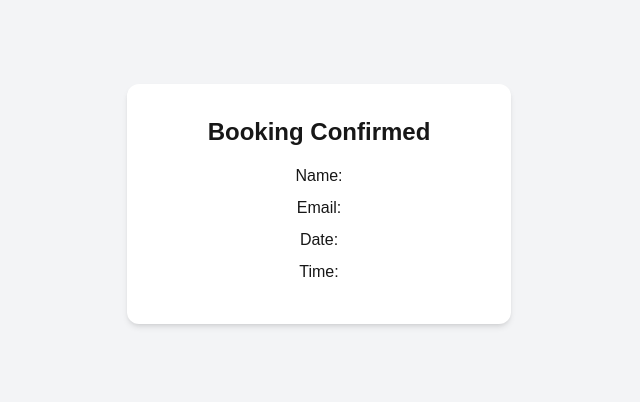
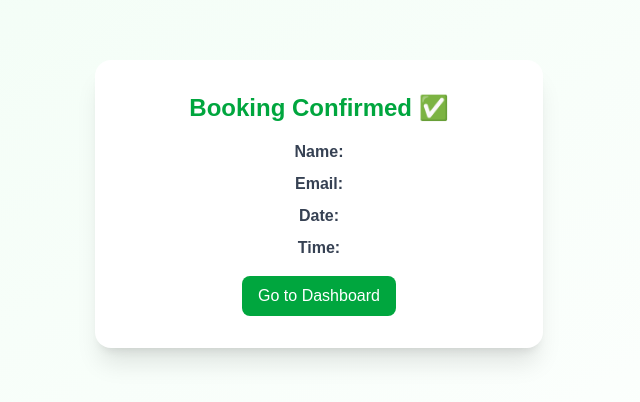
Before and after one commit to MadhviSalaria/cal-clone, a Next.js app in the folder frontend/: page /success in a window 1280 px wide. Shown: the part 196-598 px from the top of the page, without its empty margins (321-961 px from the left). Built offline with nearby package versions, Linux system fonts and the light colour scheme.

Commit message:
fixed success page build error

```diff
--- a/frontend/app/success/page.tsx
+++ b/frontend/app/success/page.tsx
@@ -1,21 +1,46 @@
 "use client";
+
 import { useSearchParams } from "next/navigation";
 
 export default function SuccessPage() {
   const params = useSearchParams();
 
+  const name = params.get("name") || "";
+  const email = params.get("email") || "";
+  const date = params.get("date") || "";
+  const time = params.get("time") || "";
+
   return (
-    <div className="min-h-screen flex items-center justify-center bg-gray-100">
-      <div className="bg-white p-8 rounded-xl shadow-md w-96 text-center">
+    <div className="min-h-screen flex items-center justify-center bg-gradient-to-br from-green-50 to-white px-4">
 
-        <h2 className="text-2xl font-bold mb-4">
-          Booking Confirmed
+      <div className="bg-white p-8 rounded-2xl shadow-xl w-full max-w-md text-center">
+
+        <h2 className="text-2xl font-bold text-green-600 mb-4">
+          Booking Confirmed ✅
         </h2>
 
-        <p className="mb-2">Name: {params.get("name")}</p>
-        <p className="mb-2">Email: {params.get("email")}</p>
-        <p className="mb-2">Date: {params.get("date")}</p>
-        <p className="mb-2">Time: {params.get("time")}</p>
+        <p className="text-gray-700 mb-2">
+          <strong>Name:</strong> {name}
+        </p>
+
+        <p className="text-gray-700 mb-2">
+          <strong>Email:</strong> {email}
+        </p>
+
+        <p className="text-gray-700 mb-2">
+          <strong>Date:</strong> {date}
+        </p>
+
+        <p className="text-gray-700 mb-4">
+          <strong>Time:</strong> {time}
+        </p>
+
+        <a
+          href="/dashboard"
+          className="inline-block bg-green-600 text-white px-4 py-2 rounded-lg hover:bg-green-700 transition"
+        >
+          Go to Dashboard
+        </a>
 
       </div>
     </div>
```
